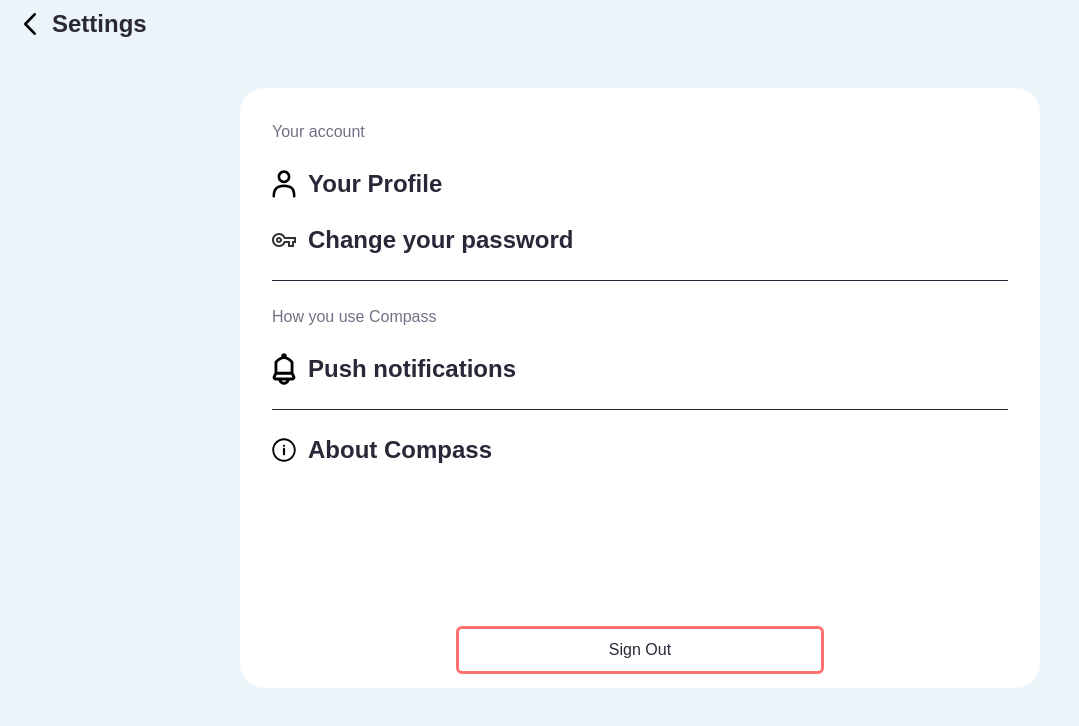
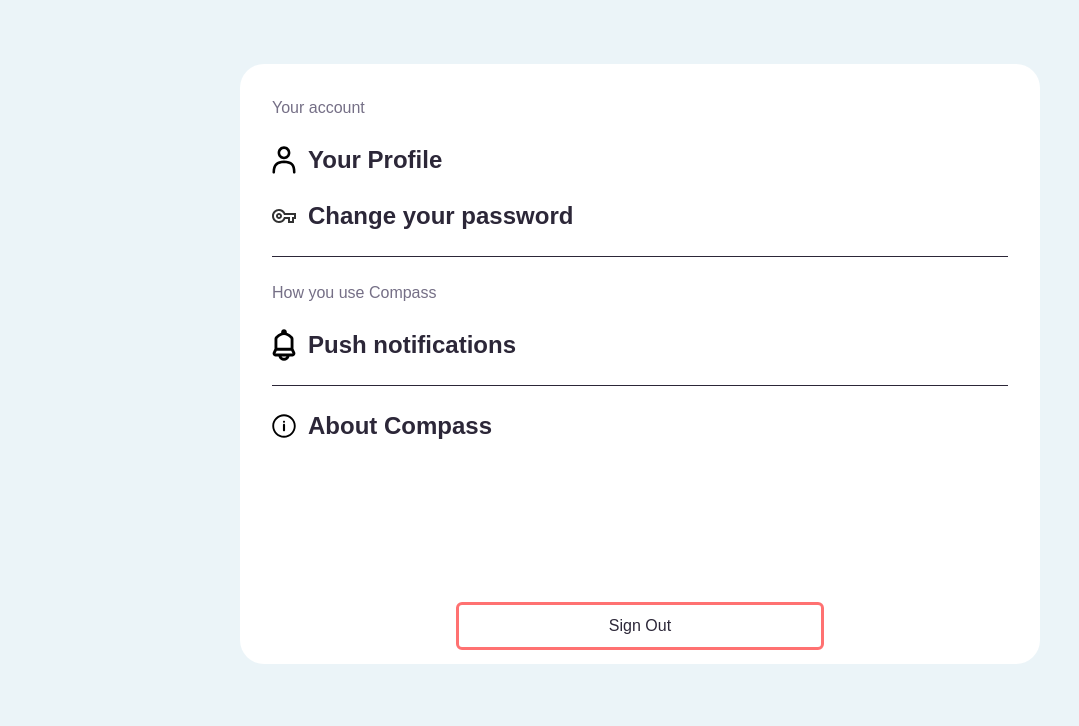
Before and after one commit to Chr728/Compass, a Next.js app in the folder compass/: page /settings in a window 1280 px wide. Shown: the top 726 px of the page, without its empty margins (0-1079 px from the left). Built offline with nearby package versions, Linux system fonts and the light colour scheme.

Commit message:
#44 Adding Menu for mobile view for settings page

```diff
--- a/compass/app/components/Header.tsx
+++ b/compass/app/components/Header.tsx
@@ -8,7 +8,7 @@ type InputProps = {
 
 export default function Header({ headerText }: InputProps) {
   return (
-    <div className="flex items-center ml-6 m-[10px] 2xl:hidden">
+    <div className="flex items-center ml-6 m-[10px] xl:hidden">
       <Image
         src="/icons/LeftArrow.svg"
         alt="LeftArrow icon"
--- a/compass/app/settings/page.tsx
+++ b/compass/app/settings/page.tsx
@@ -7,6 +7,7 @@ import Button from "../components/Button";
 import Link from "next/link";
 import { useRouter } from "next/navigation";
 import Header from "../components/Header";
+import Menu from "../components/Menu";
 
 export default function Setting() {
   const router = useRouter();
@@ -111,6 +112,9 @@ export default function Setting() {
       <br></br>
       <br></br>
       <br></br>
+      <div className="md:hidden">
+        <Menu></Menu>
+      </div>
     </div>
   );
 }
```
Also changed, not shown: 1 other file (tests, documents, lock files or other folders).
